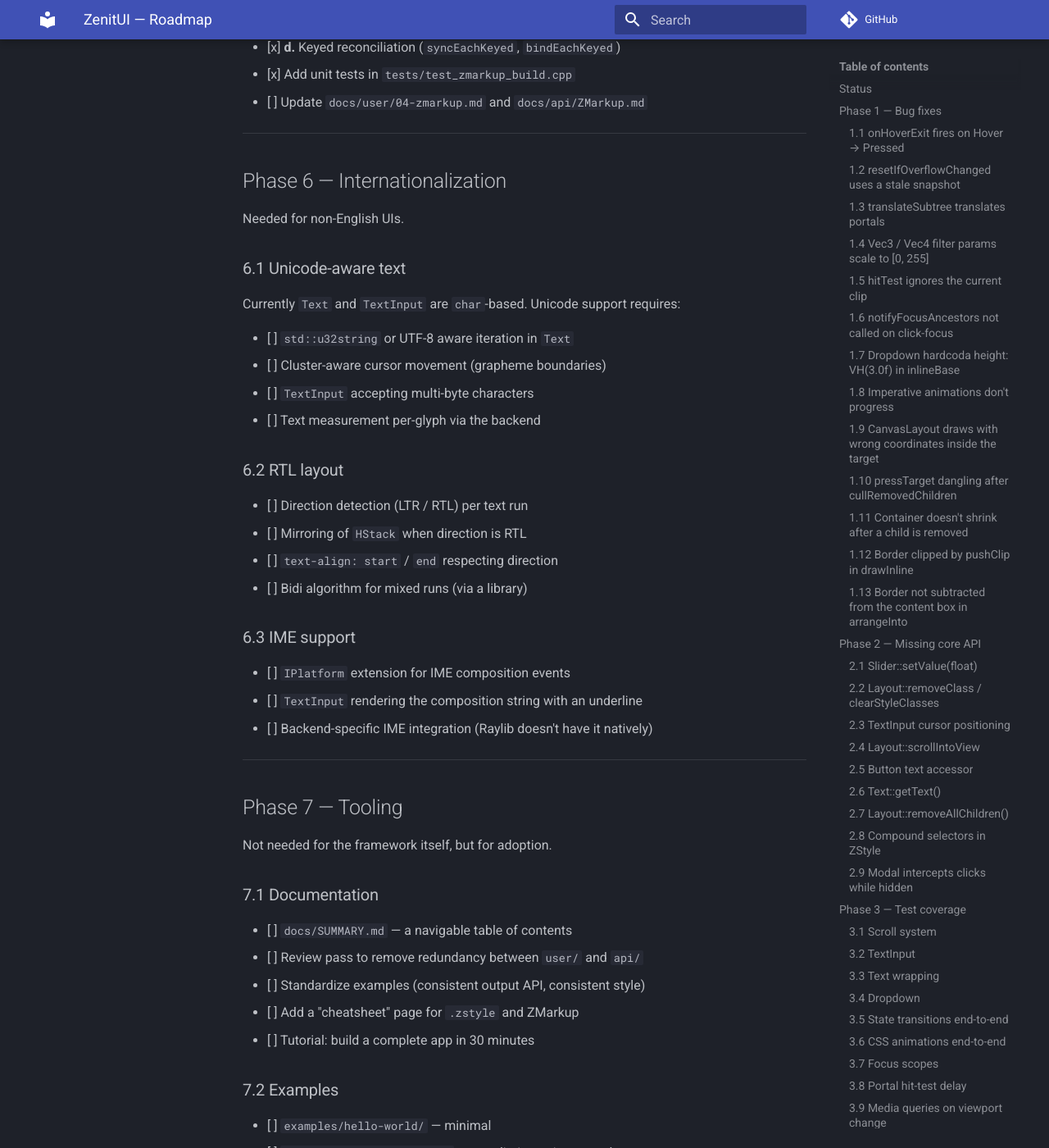
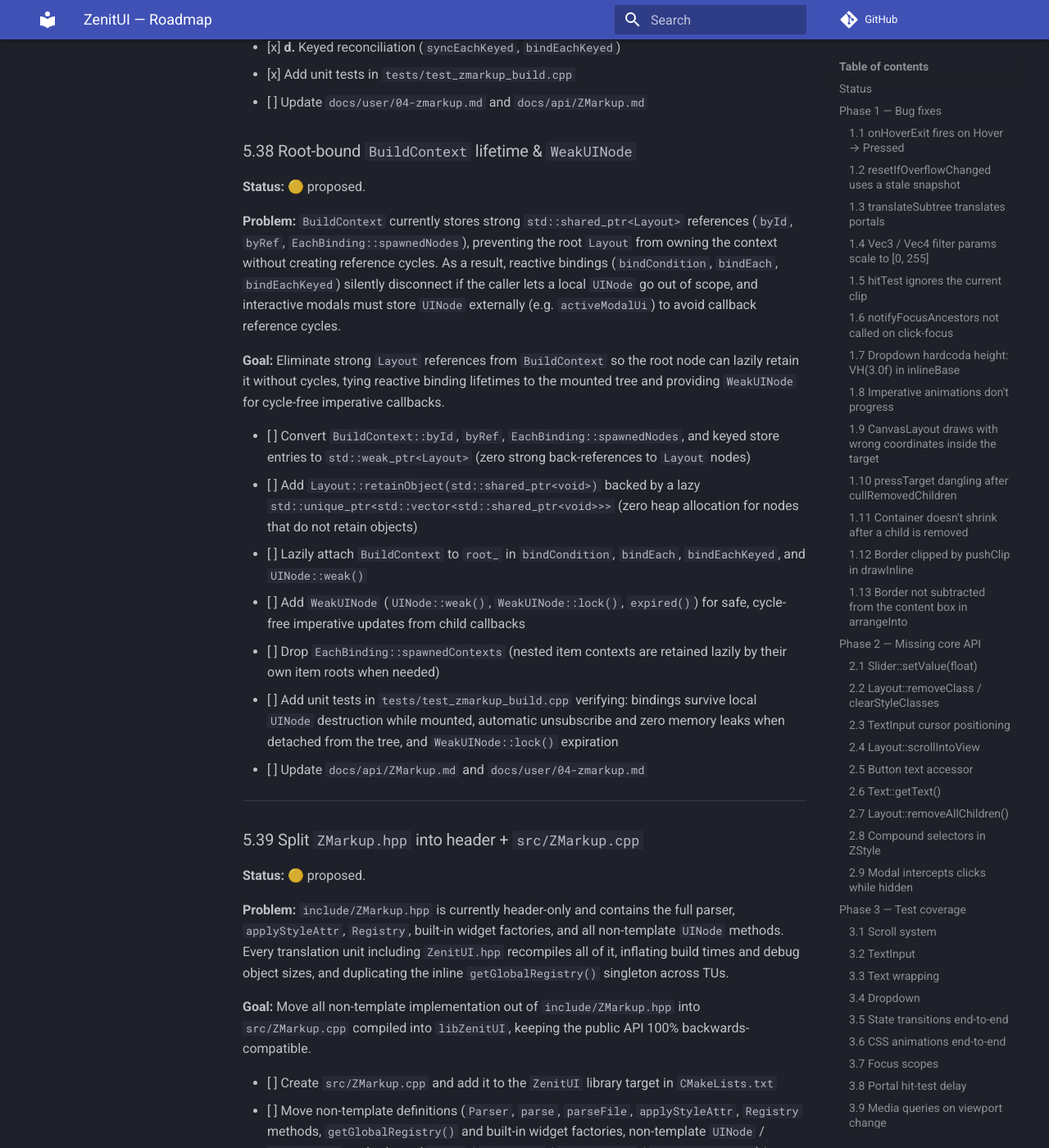
Before and after one commit to zLouis043/ZenitUI, an MkDocs documentation site: the page built from docs/ROADMAP.md, in a window 1280 px wide and 1400 px high, scrolled down 53853 px. Shown: the whole window at 82% size. Built offline with MkDocs 1.6.1 and Material for MkDocs 9.7.7, drawn with Linux system fonts in a browser that asks for light colours; comment, search, counter and statistics services are not loaded; some of the changed text lies outside the part shown.

Commit message:
Added 5.38 - 5.39 to the roadmap.md

```diff
--- a/docs/ROADMAP.md
+++ b/docs/ROADMAP.md
@@ -2402,6 +2402,73 @@ structure from `.zm` files.
 - [x] **d.** Keyed reconciliation (`syncEachKeyed`, `bindEachKeyed`)
 - [x] Add unit tests in `tests/test_zmarkup_build.cpp`
 - [ ] Update `docs/user/04-zmarkup.md` and `docs/api/ZMarkup.md`
+
+### 5.38 Root-bound `BuildContext` lifetime & `WeakUINode`
+
+**Status:** 🟡 proposed.
+
+**Problem:** `BuildContext` currently stores strong `std::shared_ptr<Layout>`
+references (`byId`, `byRef`, `EachBinding::spawnedNodes`), preventing the
+root `Layout` from owning the context without creating reference cycles.
+As a result, reactive bindings (`bindCondition`, `bindEach`, `bindEachKeyed`)
+silently disconnect if the caller lets a local `UINode` go out of scope,
+and interactive modals must store `UINode` externally (e.g. `activeModalUi`)
+to avoid callback reference cycles.
+
+**Goal:** Eliminate strong `Layout` references from `BuildContext` so the
+root node can lazily retain it without cycles, tying reactive binding
+lifetimes to the mounted tree and providing `WeakUINode` for cycle-free
+imperative callbacks.
+
+- [ ] Convert `BuildContext::byId`, `byRef`, `EachBinding::spawnedNodes`,
+      and keyed store entries to `std::weak_ptr<Layout>` (zero strong
+      back-references to `Layout` nodes)
+- [ ] Add `Layout::retainObject(std::shared_ptr<void>)` backed by a lazy
+      `std::unique_ptr<std::vector<std::shared_ptr<void>>>` (zero heap
+      allocation for nodes that do not retain objects)
+- [ ] Lazily attach `BuildContext` to `root_` in `bindCondition`,
+      `bindEach`, `bindEachKeyed`, and `UINode::weak()`
+- [ ] Add `WeakUINode` (`UINode::weak()`, `WeakUINode::lock()`, `expired()`)
+      for safe, cycle-free imperative updates from child callbacks
+- [ ] Drop `EachBinding::spawnedContexts` (nested item contexts are
+      retained lazily by their own item roots when needed)
+- [ ] Add unit tests in `tests/test_zmarkup_build.cpp` verifying:
+      bindings survive local `UINode` destruction while mounted,
+      automatic unsubscribe and zero memory leaks when detached from
+      the tree, and `WeakUINode::lock()` expiration
+- [ ] Update `docs/api/ZMarkup.md` and `docs/user/04-zmarkup.md`
+
+---
+
+### 5.39 Split `ZMarkup.hpp` into header + `src/ZMarkup.cpp`
+
+**Status:** 🟡 proposed.
+
+**Problem:** `include/ZMarkup.hpp` is currently header-only and contains
+the full parser, `applyStyleAttr`, `Registry`, built-in widget factories,
+and all non-template `UINode` methods. Every translation unit including
+`ZenitUI.hpp` recompiles all of it, inflating build times and debug object
+sizes, and duplicating the inline `getGlobalRegistry()` singleton across TUs.
+
+**Goal:** Move all non-template implementation out of `include/ZMarkup.hpp`
+into `src/ZMarkup.cpp` compiled into `libZenitUI`, keeping the public API
+100% backwards-compatible.
+
+- [ ] Create `src/ZMarkup.cpp` and add it to the `ZenitUI` library target
+      in `CMakeLists.txt`
+- [ ] Move non-template definitions (`Parser`, `parse`, `parseFile`,
+      `applyStyleAttr`, `Registry` methods, `getGlobalRegistry()` and
+      built-in widget factories, non-template `UINode` / `WeakUINode`
+      methods, and `build` / `buildFile` / `instantiate` / `registerPrefab*`)
+      into `src/ZMarkup.cpp`
+- [ ] Keep only type definitions, declarations, and template methods
+      (`find<T>`, `ref<T>`, `refAll<T>`, `syncEach`, `bindEach`,
+      `syncEachKeyed`, `bindEachKeyed`) in `include/ZMarkup.hpp`
+- [ ] Trim unnecessary concrete widget `#include`s from `include/ZMarkup.hpp`
+      (moving them to `src/ZMarkup.cpp` while `ZenitUI.hpp` continues
+      exposing all widgets)
+- [ ] Verify full `make test` suite and downstream build (`dm_companion`)
+      compile cleanly with zero API breakage
 
 ---
 
```
